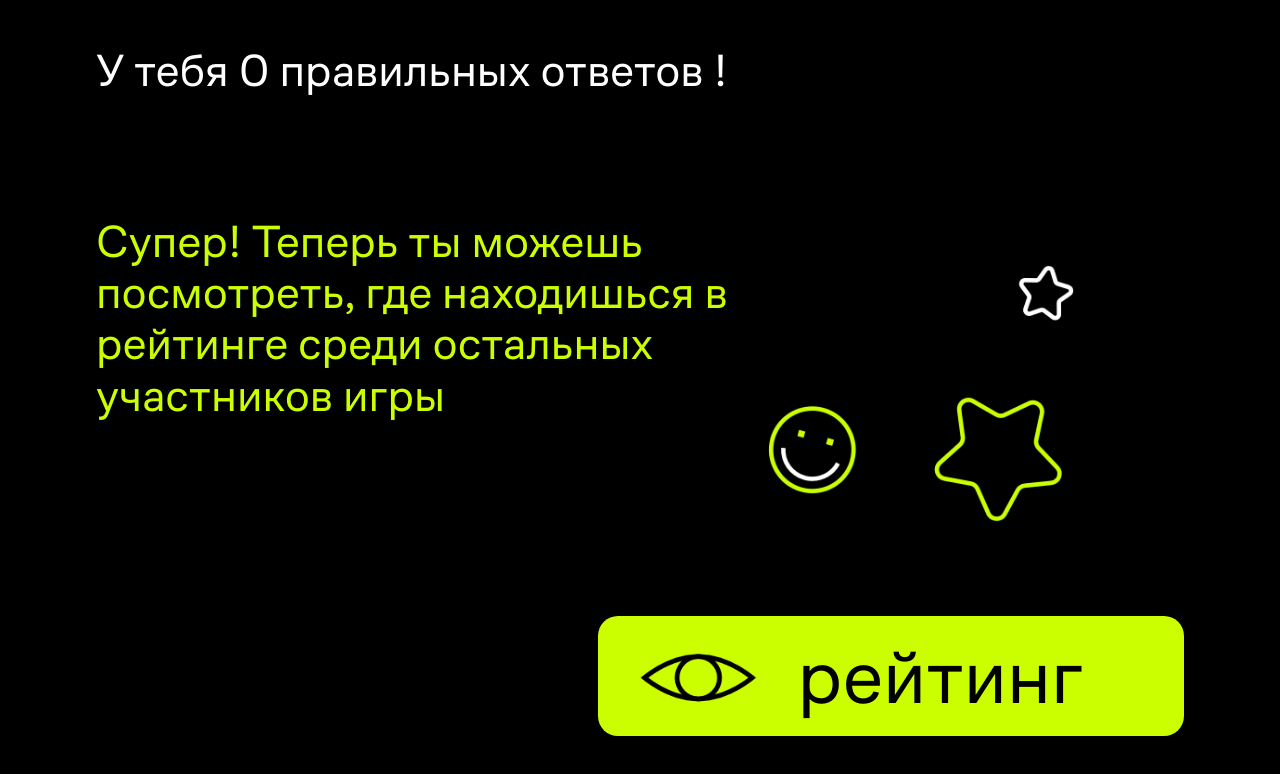
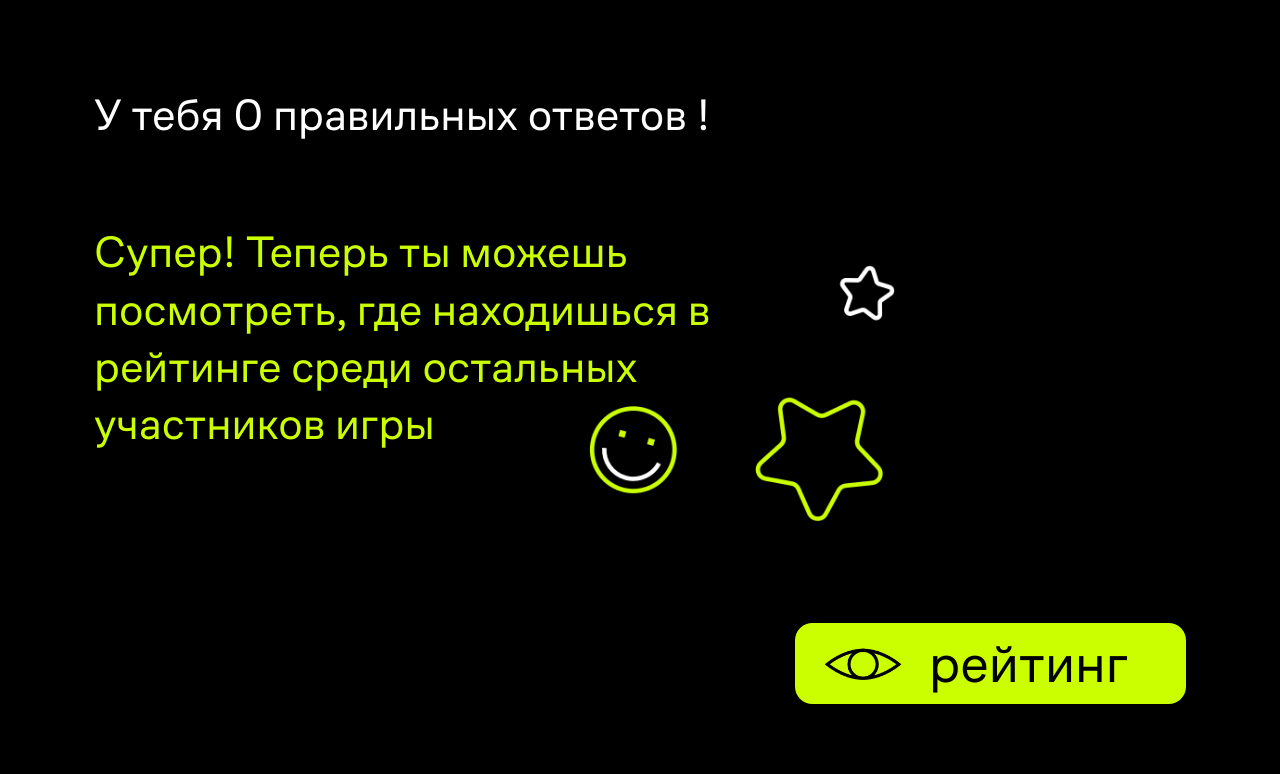
Before and after one commit to alexnikitin341/latech, a React (Create React App) app: page /finish in a window 1280 px wide. Shown: the top 774 px of the page. Built offline with nearby package versions, Linux system fonts and the light colour scheme; no server answers.

Commit message:
fix style finish

```diff
--- a/src/pages/Finish/Finish.module.scss
+++ b/src/pages/Finish/Finish.module.scss
@@ -2,9 +2,10 @@
 
 .container {
   @include page_container;
-  padding-bottom: 8.75%;
-  padding: 3.5% 96px 5%;
+
   max-width: 100vw;
+  padding-top: 86px;
+  padding-bottom: 96.15px;
 
   display: flex;
   overflow: hidden;
@@ -18,16 +19,16 @@
   h1 {
     color: white;
     width: 60%;
-    font-size: 3.6vw;
-    line-height: 4vw;
+    font-size: transformPxToVw(67.46);
+    line-height: transformPxToVw(86.01);
     font-weight: 300;
     z-index: 2;
-    margin-bottom: 120px;
+    margin-bottom: transformPxToVw(120);
 
     @media (max-width: $tablet) {
       width: 100%;
-      font-size: 25px;
-      line-height: 32px;
+      font-size: 27px;
+      line-height: 33.91px;
       margin-bottom: 47px;
     }
   }
@@ -35,8 +36,8 @@
   p {
     width: 60%;
     color: $color-green;
-    font-size: 3.6vw;
-    line-height: 4vw;
+    font-size: transformPxToVw(67.46);
+    line-height: transformPxToVw(86.01);
     z-index: 2;
     margin: 0;
     margin-bottom: 70px;
@@ -44,8 +45,8 @@
 
     @media (max-width: $tablet) {
       width: 100%;
-      font-size: 25px;
-      line-height: 32px;
+      font-size: 27px;
+      line-height: 33.91px;
       flex-grow: 0;
     }
   }
@@ -54,14 +55,16 @@
 .button_green {
   @include green_button;
   font-weight: 300;
-  font-size: 78px;
-  line-height: 46px;
+
   color: black;
-  border-radius: 20px;
+  border-radius: 17.47px;
   border: none;
-  width: 84%;
-  max-width: 586px;
-  height: 120px;
+
+  width: transformPxToVw(587.222);
+  height: transformPxToVw(120.7233);
+  font-size: transformPxToVw(81.64);
+  line-height: transformPxToVw(97.97);
+
   display: flex;
   align-items: center;
   align-self: flex-end;
@@ -88,7 +91,7 @@
   z-index: 1;
   width: 24%;
   top: 33%;
-  right: 16%;
+  right: 30%;
 
   @media (max-width: 1000px) {
     display: none;
```
